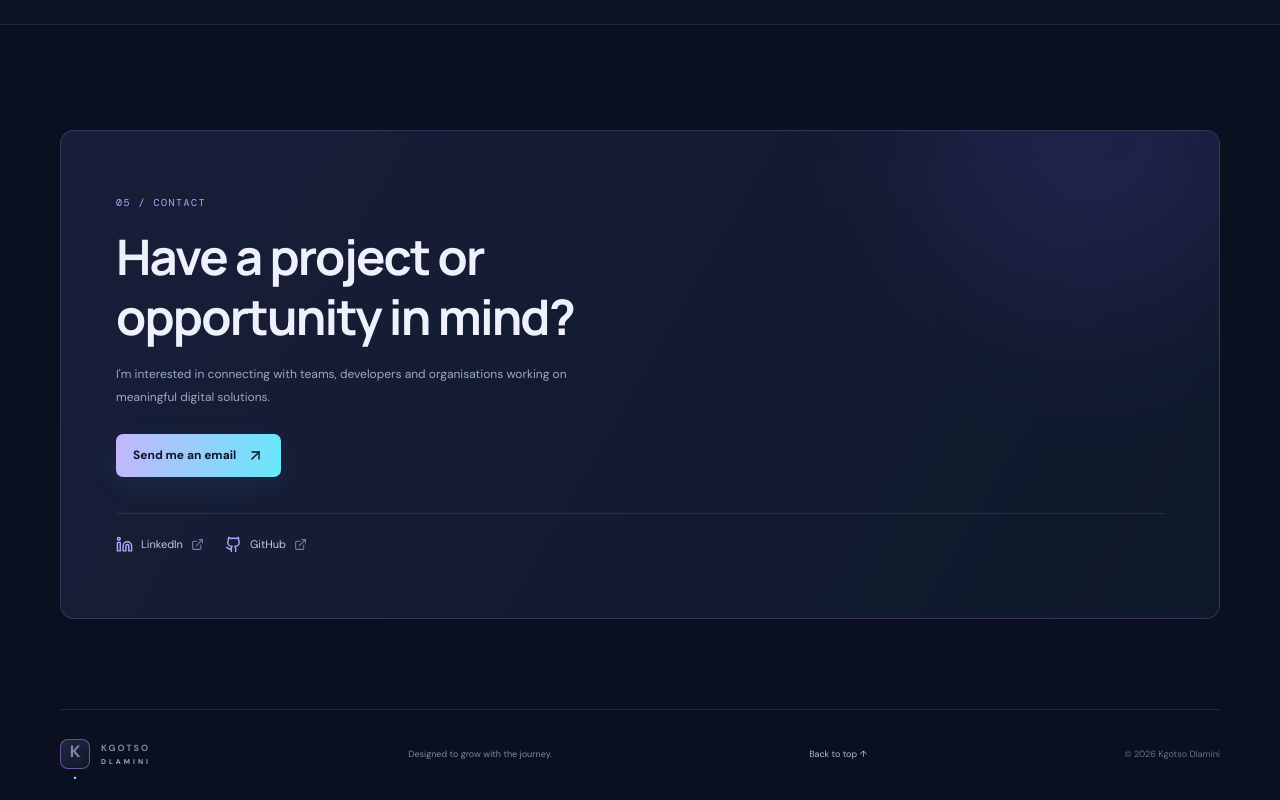
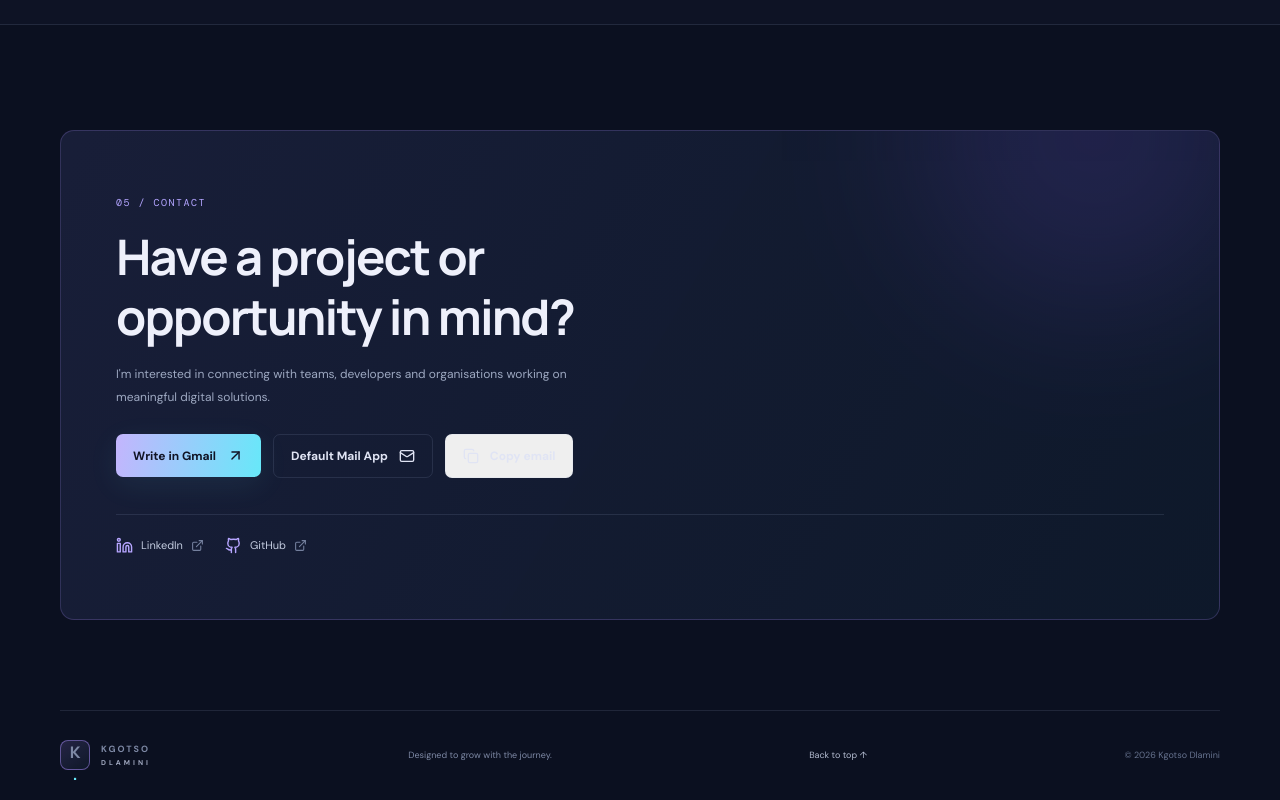
Before and after one commit to Kgotso03/portfolio, a React (Vite) app: page / in a window 1280 px wide. Shown: the part 3904-4704 px from the top of the page. Built offline with nearby package versions, Linux system fonts and the light colour scheme.

Commit message:
Improve email actions: add direct Gmail compose web link, copy email button with feedback, and default mailto app

```diff
--- a/src/App.jsx
+++ b/src/App.jsx
@@ -1,7 +1,8 @@
 import React, { useState } from "react";
 import {
   ArrowUpRight, Mail, Menu, X, Code2, Database,
-  BrainCircuit, Globe2, Smartphone, ExternalLink, Download, ChevronDown
+  BrainCircuit, Globe2, Smartphone, ExternalLink, Download, ChevronDown,
+  Copy, Check
 } from "lucide-react";
 
 // Brand icons (independent of lucide-react brand icon deprecation)
@@ -122,7 +123,14 @@ const skills = [
 
 function App() {
   const [menuOpen, setMenuOpen] = useState(false);
+  const [copied, setCopied] = useState(false);
   const closeMenu = () => setMenuOpen(false);
+
+  const handleCopyEmail = () => {
+    navigator.clipboard.writeText(PROFILE_LINKS.email);
+    setCopied(true);
+    setTimeout(() => setCopied(false), 2200);
+  };
 
   return (
     <div className="site-shell">
@@ -307,7 +315,40 @@ function App() {
             <span className="section-kicker">05 / CONTACT</span>
             <h2>Have a project or<br />opportunity in mind?</h2>
             <p>I'm interested in connecting with teams, developers and organisations working on meaningful digital solutions.</p>
-            <a className="button button-primary" href={`mailto:${PROFILE_LINKS.email}`}>Send me an email <ArrowUpRight size={17} /></a>
+            <div className="contact-actions" style={{ display: 'flex', gap: '12px', flexWrap: 'wrap', alignItems: 'center', marginBottom: '24px' }}>
+              <a
+                className="button button-primary"
+                href={`https://mail.google.com/mail/?view=cm&fs=1&to=${encodeURIComponent(PROFILE_LINKS.email)}&su=${encodeURIComponent("Opportunity / Inquiry for Kgotso Dlamini")}`}
+                target="_blank"
+                rel="noreferrer"
+              >
+                Write in Gmail <ArrowUpRight size={17} />
+              </a>
+              <a
+                className="button button-quiet"
+                href={`mailto:${PROFILE_LINKS.email}?subject=${encodeURIComponent("Opportunity / Inquiry for Kgotso Dlamini")}`}
+              >
+                Default Mail App <Mail size={16} />
+              </a>
+              <button
+                type="button"
+                className="button button-quiet"
+                onClick={handleCopyEmail}
+                style={{ cursor: 'pointer', background: copied ? 'rgba(94, 230, 176, 0.15)' : undefined, borderColor: copied ? 'rgba(94, 230, 176, 0.5)' : undefined }}
+              >
+                {copied ? (
+                  <>
+                    <Check size={16} color="#5ee6b0" />
+                    <span style={{ color: '#5ee6b0' }}>Copied {PROFILE_LINKS.email}!</span>
+                  </>
+                ) : (
+                  <>
+                    <Copy size={16} />
+                    <span>Copy email</span>
+                  </>
+                )}
+              </button>
+            </div>
             <div className="contact-links">
               <a href={PROFILE_LINKS.linkedin} target="_blank" rel="noreferrer"><Linkedin size={17} /> LinkedIn <ExternalLink size={13} /></a>
               <a href={PROFILE_LINKS.github} target="_blank" rel="noreferrer"><Github size={17} /> GitHub <ExternalLink size={13} /></a>
```
